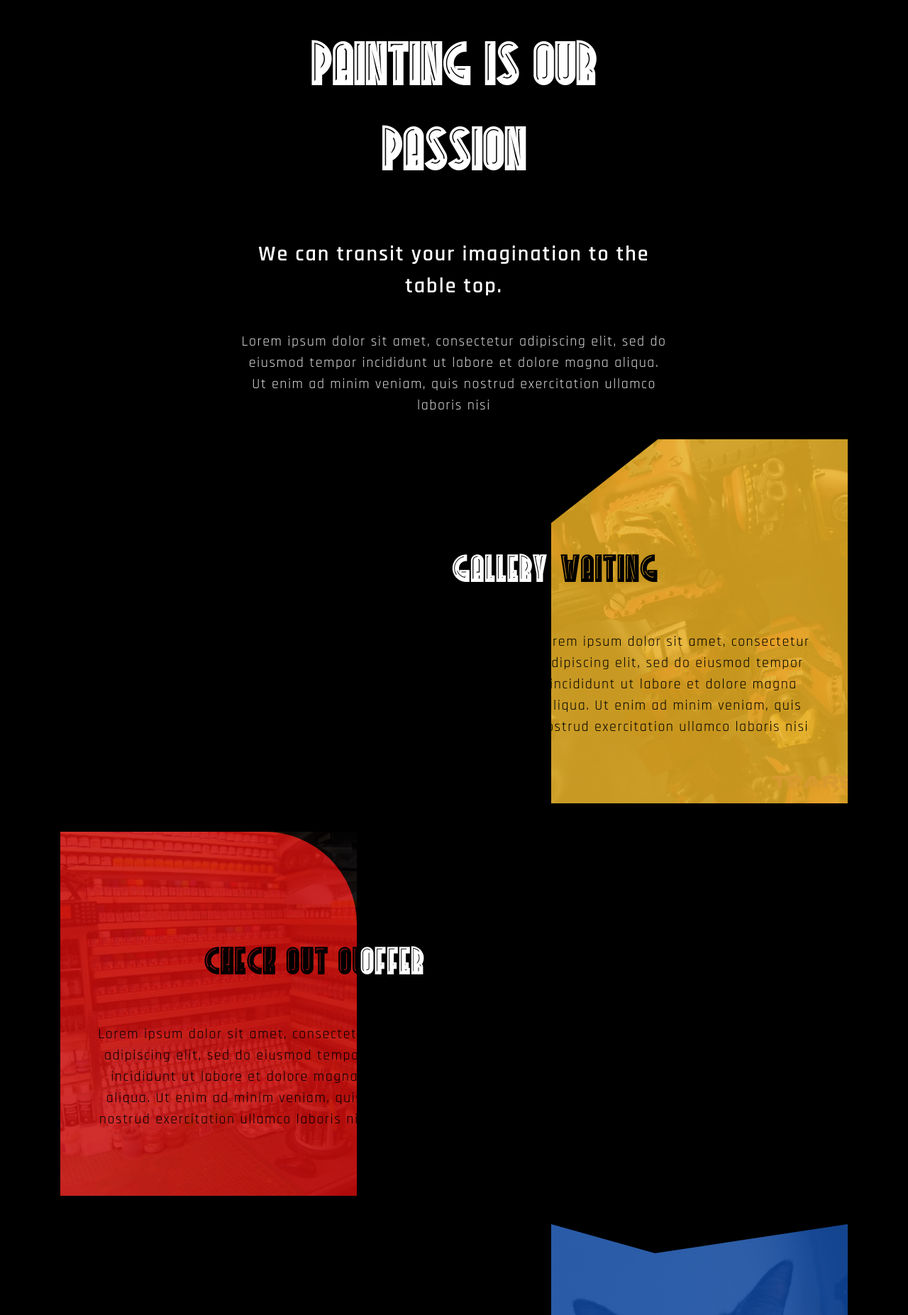
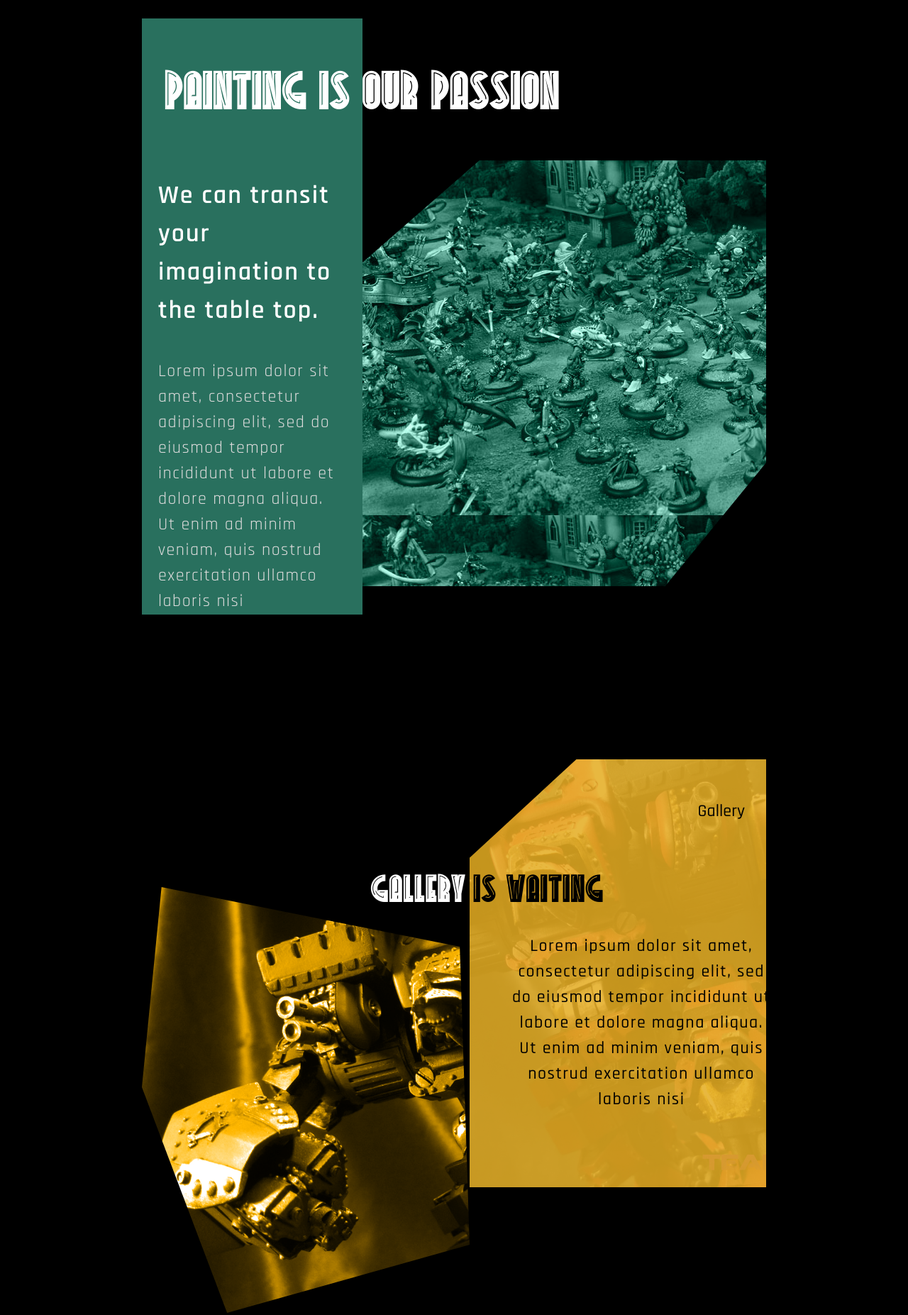
Before and after one commit to broccoli88/Homey_Goat, a plain HTML site: page index.html in a window 1280 px wide. Shown: the top 1853 px of the page at 71% size. Drawn offline with nearby package versions, Linux system fonts and the light colour scheme; no server answers.

Commit message:
tablet and desktop media querry for main page

```diff
--- a/css/main.css
+++ b/css/main.css
@@ -29,8 +29,8 @@
 
   --color-undercoat-GREEN: hsl(166, 63%, 55%);
   --color-undercoat-YELLOW: hsl(43, 91%, 55%);
-  --color-undercoat-RED: hsl(0, 89%, 45%);
-  --color-undercoat-BLUE: hsl(216, 85%, 36%);
+  --color-undercoat-RED: hsl(0, 89%, 55%);
+  --color-undercoat-BLUE: hsl(216, 85%, 46%);
 
   /* Paddings and margins */
 
@@ -46,7 +46,7 @@
 
   /* --TABLET */
 
-  --paddding-desktop-main: 2.6rem 12rem;
+  --paddding-desktop-main: 2.6rem 20rem;
   --padding-desktop-text: 2.3rem;
 }
 
@@ -124,7 +124,7 @@ h4 {
 
 @media (min-width: 670px) {
   body {
-    font-size: 1.8rem;
+    font-size: 2.2rem;
     padding: var(--paddding-tablet-main);
   }
 
@@ -147,11 +147,12 @@ h4 {
 
 @media (min-width: 1100px) {
   body {
-    font-size: 2rem;
+    font-size: 2.4rem;
+    padding: var(--paddding-desktop-main);
   }
 
   h1 {
-    font-size: 8rem;
+    font-size: 7rem;
   }
 
   h2 {
@@ -324,6 +325,10 @@ nav[data-visible="false"] {
   display: none;
 }
 
+.main-img {
+  display: none;
+}
+
 @media (min-width: 670px) {
   header {
     flex-direction: row;
@@ -451,6 +456,7 @@ nav[data-visible="false"] {
   font-family: var(--font-family-Face);
   font-size: 6rem;
   color: white;
+  letter-spacing: 3px;
 }
 
 footer {
@@ -467,12 +473,18 @@ footer {
 }
 
 @media (min-width: 670px) {
+  main {
+    display: flex;
+    flex-direction: column;
+    gap: 18.4rem;
+  }
+
   .main-buttons {
     display: none;
   }
 
   .hero {
-    width: min(700px, 80%);
+    width: min(70rem, 80%);
     padding: var(--padding-tablet-text);
     margin-inline: auto;
   }
@@ -504,13 +516,25 @@ footer {
     position: relative;
   }
 
-  main article:nth-child(3) {
-    justify-content: flex-start;
+  .main-container button a {
+    color: black;
+  }
+
+  .left-tab {
+    margin-inline-end: auto;
+  }
+
+  *[text-contact] {
+    color: white;
+  }
+
+  section[text-contact] > h3 {
+    color: white;
   }
 
   .tab-size {
     width: 41.8rem;
-    height: 51.3rem;
+    height: 60.3rem;
   }
 
   #gallery-description {
@@ -525,21 +549,27 @@ footer {
     filter: opacity(20%) brightness(70%);
   }
 
+  .bg-fit-offer {
+    border-radius: 0 13rem 0 0;
+  }
+
   .description__txt {
+    width: 41.3rem;
     margin-top: 16.5rem;
 
+    font-weight: 500;
     color: var(--h2-font-color-dark);
 
     position: absolute;
-    top: 0;
+    top: 10rem;
   }
 
   .description__txt--right {
-    right: 4rem;
+    right: -5rem;
   }
 
   .description__txt--left {
-    left: 4rem;
+    left: 5rem;
   }
 
   .description__txt > h3 {
@@ -547,39 +577,49 @@ footer {
     color: var(--h2-font-color-dark);
   }
 
+  .tab-header-gallery {
+    width: 100%;
+
+    position: absolute;
+    top: -10rem;
+    right: 5rem;
+  }
+
+  .tab-header-offer {
+    width: 100%;
+
+    position: absolute;
+    top: -10rem;
+    left: -4.5rem;
+  }
+
+  .tab-header-contact {
+    width: 100%;
+
+    position: absolute;
+    top: -10rem;
+    right: 10.6rem;
+  }
+
   .description__txt > p {
-    width: 40ch;
-    margin-top: 5rem;
+    width: 30ch;
     text-align: center;
   }
 
-  .btn-main {
-    width: fit-content;
-    height: fit-content;
+  #offer-description {
+    border-radius: 0 13rem 0 0;
+    background-color: var(--color-undercoat-RED);
 
-    cursor: pointer;
-    border: 0;
-    background-color: transparent;
+    margin-inline-end: auto;
   }
 
-  .btn-main a {
-    font-family: inherit;
-    font-size: inherit;
-    color: white;
-  }
-
-  #offer-description {
-    border-radius: 0 130px 0 0;
-    background-color: var(--color-undercoat-RED);
+  #offer-description h3 {
+    text-align: right;
   }
 
   #contact-description {
     background-color: hsl(216, 85%, 36%);
     clip-path: polygon(35% 8%, 100% 0, 100% 100%, 0 100%, 0 0);
-  }
-
-  #offer-description h3 {
-    text-align: right;
   }
 
   .key-word-right {
@@ -597,7 +637,7 @@ footer {
 
   .key-word-left {
     color: white;
-    font-size: 5rem;
+    font-size: 5.1rem;
 
     position: absolute;
     top: 16.5rem;
@@ -608,4 +648,152 @@ footer {
   .key-word-left > h3 {
     font-size: 5rem;
   }
+
+  .tab-button {
+    width: fit-content;
+    height: fit-content;
+
+    background-color: transparent;
+    border: 0;
+
+    font-size: 2.4rem;
+    font-weight: 500;
+
+    position: absolute;
+    top: 8rem;
+
+    z-index: 10;
+  }
+
+  .button-right {
+    padding-right: 2rem;
+
+    right: 0;
+  }
+
+  .button-left {
+    padding-left: 2rem;
+
+    left: 0;
+  }
+
+  .tab-button a {
+    display: flex;
+    align-items: center;
+    gap: 1rem;
+
+    position: relative;
+
+    transition: all 0.3s ease-in;
+  }
+
+  .tab-button a:hover {
+    font-weight: 600;
+  }
+
+  .tab-button a::before {
+    content: "";
+    display: inline-block;
+
+    height: 1px;
+    width: 65%;
+
+    background-color: black;
+
+    position: absolute;
+    bottom: 0;
+    opacity: 0;
+
+    transition: all 0.3s ease-in;
+  }
+
+  .button-right a::before {
+    left: -100%;
+  }
+
+  .button-left a::before {
+    right: -100%;
+  }
+
+  .tab-button a:hover::before {
+    opacity: 1;
+  }
+
+  .button-right a:hover::before {
+    left: 0;
+  }
+
+  .button-left a:hover::before {
+    right: 0;
+  }
 }
+
+@media (min-width: 1100px) {
+  main {
+    display: flex;
+    flex-direction: column;
+    gap: 18.4rem;
+  }
+
+  .main-buttons {
+    display: none;
+  }
+
+  .hero {
+    width: 41.8rem;
+    height: 84rem;
+    padding: var(--padding-desktop-text);
+    margin-inline: 0;
+    text-align: left;
+
+    background-color: var(--color-accent);
+    position: relative;
+  }
+
+  .hero > h1 {
+    margin-inline: 0;
+    width: 70rem;
+    position: absolute;
+    top: 5rem;
+    left: 3.2rem;
+  }
+
+  .hero > h3 {
+    font-size: 3.6rem;
+    margin-top: 20rem;
+  }
+
+  .main-desktop {
+    display: flex;
+    justify-content: space-between;
+  }
+
+  .main-img {
+    display: inline-block;
+    margin-top: 20rem;
+
+    width: 80rem;
+    height: 60rem;
+
+    position: relative;
+
+    background-blend-mode: luminosity, normal;
+    background-repeat: no-repeat;
+    background-size: cover;
+  }
+
+  .img-hero {
+    clip-path: polygon(29% 0, 100% 0, 100% 71%, 75% 100%, 0 100%, 0 24%);
+    background: url(../images/battle.jpg), var(--color-accent);
+  }
+
+  .main-container {
+    width: fit-content;
+  }
+
+  .img-gallery {
+    clip-path: polygon(97% 14%, 100% 84%, 26% 100%, 0 47%, 6% 0);
+    background: url(../images/Khador.jpeg), var(--color-primary-YELLOW);
+    background-size: cover;
+  }
+}
--- a/index.html
+++ b/index.html
@@ -18,22 +18,44 @@
   </head>
   <body>
     <main>
-      <article class="hero">
-        <h1>Painting is our passion</h1>
+      <!-- ...::: [ HERO ] :::... -->
+
+      <article class="main-desktop">
+        <section class="hero">
+          <h1>Painting is our <span class="key-word-hero">passion</span></h1>
           <h3>We can transit your imagination to the table top.</h3>
           <p>
             Lorem ipsum dolor sit amet, consectetur adipiscing elit, sed do
-          eiusmod tempor incididunt ut labore et dolore magna aliqua. Ut enim ad
-          minim veniam, quis nostrud exercitation ullamco laboris nisi
+            eiusmod tempor incididunt ut labore et dolore magna aliqua. Ut enim
+            ad minim veniam, quis nostrud exercitation ullamco laboris nisi
           </p>
+        </section>
+        <div class="main-img img-hero"></div>
       </article>
-      <article class="main-container">
+
+      <!-- ...::: [ GALLERY ] :::... -->
+
+      <article class="main-desktop">
+        <div class="main-img img-gallery"></div>
+        <section class="main-container">
+          <button class="tab-button button-right">
+            <a href="#"
+              ><span>Gallery</span
+              ><span
+                class="iconify-inline"
+                data-icon="fluent:triangle-12-filled"
+                style="color: black"
+                data-width="20"
+                data-height="20"
+                data-rotate="90deg"
+              ></span
+            ></a>
+          </button>
           <span class="key-word-right"><h3>Gallery</h3></span>
           <div id="gallery-description" class="tab-size">
             <img class="description__bg" src="images/Khador.jpeg" alt="" />
-
             <section class="description__txt description__txt--right">
-            <h3>is waiting</h3>
+              <h3 class="tab-header-gallery">is waiting</h3>
               <p>
                 Lorem ipsum dolor sit amet, consectetur adipiscing elit, sed do
                 eiusmod tempor incididunt ut labore et dolore magna aliqua. Ut
@@ -42,19 +64,35 @@
               </p>
             </section>
           </div>
+        </section>
       </article>
 
-      <article class="main-container">
+      <!-- ...::: [ OFFER ] :::... -->
+
+      <article class="main-desktop">
+        <section class="main-container">
+          <button class="tab-button button-left">
+            <a href="#"
+              ><span
+                class="iconify-inline"
+                data-icon="fluent:triangle-12-filled"
+                style="color: black"
+                data-width="20"
+                data-height="20"
+                data-rotate="-90deg"
+              ></span
+              ><span>Offer</span></a
+            >
+          </button>
           <span class="key-word-left"><h3>Offer</h3></span>
           <div id="offer-description" class="tab-size">
             <img
-            class="description__bg"
+              class="description__bg bg-fit-offer"
               src="images/painting_workstation.jpg"
               alt=""
             />
-
             <section class="description__txt description__txt--left">
-            <h3>Check out our</h3>
+              <h3 class="tab-header-offer">Check out our</h3>
               <p>
                 Lorem ipsum dolor sit amet, consectetur adipiscing elit, sed do
                 eiusmod tempor incididunt ut labore et dolore magna aliqua. Ut
@@ -63,16 +101,38 @@
               </p>
             </section>
           </div>
+        </section>
+        <figure class="main-img">
+          <img src="" alt="" />
+        </figure>
       </article>
 
-      <article class="main-container">
+      <!-- ...::: [ CONTACT ] :::... -->
+
+      <article class="main-desktop">
+        <section class="main-container">
+          <button class="tab-button button-right">
+            <a text-contact href="#"
+              ><span text-contact>Contact</span
+              ><span
+                class="iconify-inline"
+                data-icon="fluent:triangle-12-filled"
+                style="color: white"
+                data-width="20"
+                data-height="20"
+                data-rotate="90deg"
+              ></span
+            ></a>
+          </button>
           <span class="key-word-right"><h3>Contact</h3></span>
           <div id="contact-description" class="tab-size">
             <img class="description__bg" src="images/US.jpg" alt="" />
-
-          <section class="description__txt description__txt--right">
-            <h3>us for more details</h3>
-            <p>
+            <section
+              text-contact
+              class="description__txt description__txt--right"
+            >
+              <h3 class="tab-header-contact">us for more details</h3>
+              <p text-contact>
                 Lorem ipsum dolor sit amet, consectetur adipiscing elit, sed do
                 eiusmod tempor incididunt ut labore et dolore magna aliqua. Ut
                 enim ad minim veniam, quis nostrud exercitation ullamco laboris
@@ -80,13 +140,22 @@
               </p>
             </section>
           </div>
+        </section>
+        <figure class="main-img">
+          <img src="" alt="" />
+        </figure>
       </article>
+
+      <!-- ...::: [ MOBILE BUTTONS ] :::... -->
 
       <section class="main-buttons">
         <button class="btn-main style--gallery"><a href="#">Gallery</a></button>
         <button class="btn-main style--offer"><a href="#">Offer</a></button>
         <button class="btn-main style--contact"><a href="#">Contact</a></button>
       </section>
+
+      <!-- ...::: [ FOOTER ] :::... -->
+
       <footer>
         <figure id="footer-social-media">
           <span
@@ -115,3 +184,6 @@
     </main>
   </body>
 </html>
+
+<!-- change padding in all articles except "hero" -->
+<!-- check first img why it repeats -->
```
Also changed, not shown: images/icons/icons.html (+11 -0 lines), images/koza.svg (added). Lines whose indentation alone changed are shown as unchanged.
